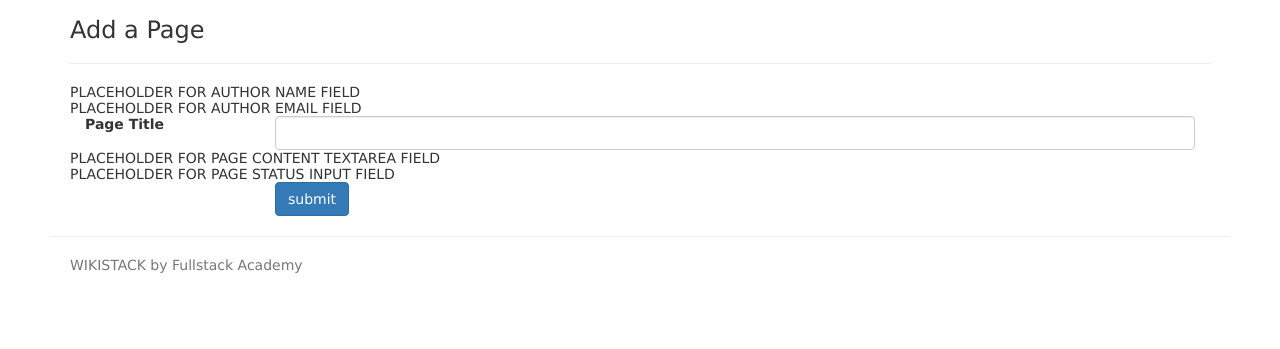
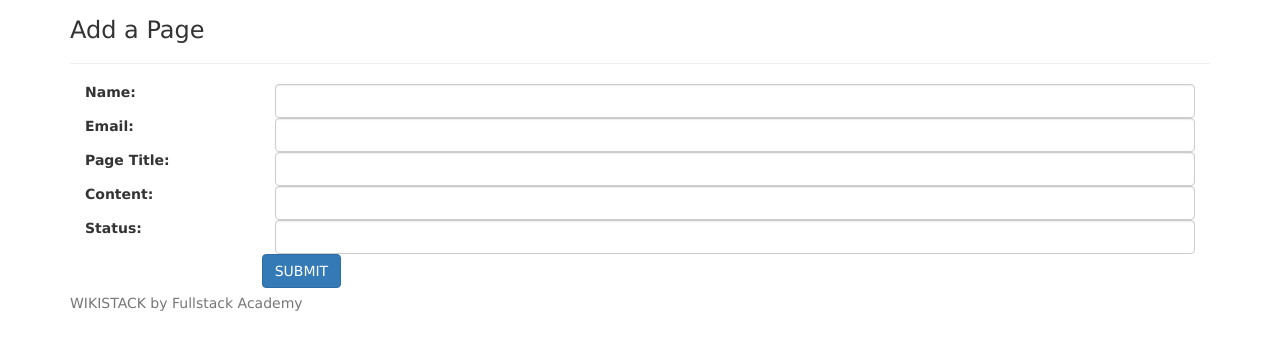
Before and after one commit to Hitenp1/wikistack, a website: page views/addpage.html in a window 1280 px wide. Shown: the part 53-402 px from the top of the page. Drawn offline with nearby package versions, Linux system fonts and the light colour scheme; files that its build step writes are made by us from their sources.

Commit message:
Section 4 Finished

```diff
--- a/app.js
+++ b/app.js
@@ -2,11 +2,12 @@ var morgan = require('morgan');
 var express = require('express');
 var nunjucks = require('nunjucks');
 var app = express();
-var routes = require('./routes/');
+var wikiRouter = require('./routes/wiki');
 var bodyParser = require('body-parser');
 var people = [{name: 'Full'}, {name: 'Stacker'}, {name: 'Son'}];
 var fs = require('fs');
 var models = require('./models')
+
 
 app.use(morgan('dev'));
 
@@ -19,6 +20,8 @@ nunjucks.configure('views', {noCache: true})
 app.set('view engine', 'html')
 app.engine('html', nunjucks.render)
 
+
+app.use('/wiki', wikiRouter);
 
 app.get('/', function(req, res) {
   res.render('index');
--- a/routes/index.js
+++ /dev/null
@@ -1,4 +0,0 @@
-var express = require('express');
-var router = express.Router();
-
-module.exports = router;
--- a/views/addpage.html
+++ b/views/addpage.html
@@ -5,23 +5,45 @@
   <hr>
   <form method="POST" action="/wiki/">
 
-    <div>PLACEHOLDER FOR AUTHOR NAME FIELD</div>
+    <div class="form-group" >
+      <label for="name" class="col-sm-2 control-label">Name:</label>
+      <div class="col-sm-10">
+        <input name="name" type="text" class="form-control"/>
+      </div>
+    </div>
 
-    <div>PLACEHOLDER FOR AUTHOR EMAIL FIELD</div>
+    <div class="form-group" >
+      <label for="email" class="col-sm-2 control-label">Email:</label>
+      <div class="col-sm-10">
+        <input name="email" type="text" class="form-control"/>
+      </div>
+
+    </div>
 
     <div class="form-group">
-      <label for="title" class="col-sm-2 control-label">Page Title</label>
+      <label for="title" class="col-sm-2 control-label">Page Title:</label>
       <div class="col-sm-10">
         <input name="title" type="text" class="form-control"/>
       </div>
     </div>
 
-    <div>PLACEHOLDER FOR PAGE CONTENT TEXTAREA FIELD</div>
+    <div class="form-group">
+      <label for="content" class="col-sm-2 control-label">Content:</label>
+      <div class="col-sm-10">
+        <input name="content" type="text" class="form-control"/>
+      </div>
+    </div>
 
-    <div>PLACEHOLDER FOR PAGE STATUS INPUT FIELD</div>
+    <div class="form-group">
+      <label for="status" class="col-sm-2 control-label">Status:</label>
+      <div class="col-sm-10">
+        <input name="status" type="text" class="form-control"/>
+      </div>
+    </div>
+    </div>
 
     <div class="col-sm-offset-2 col-sm-10">
-      <button type="submit" class="btn btn-primary">submit</button>
+      <button type="submit" class="btn btn-primary">SUBMIT</button>
     </div>
 
   </form>
```
Also changed, not shown: models/index.js (+14 -0 lines), routes/wiki.js (added, +35 -0 lines), 1 other file.
